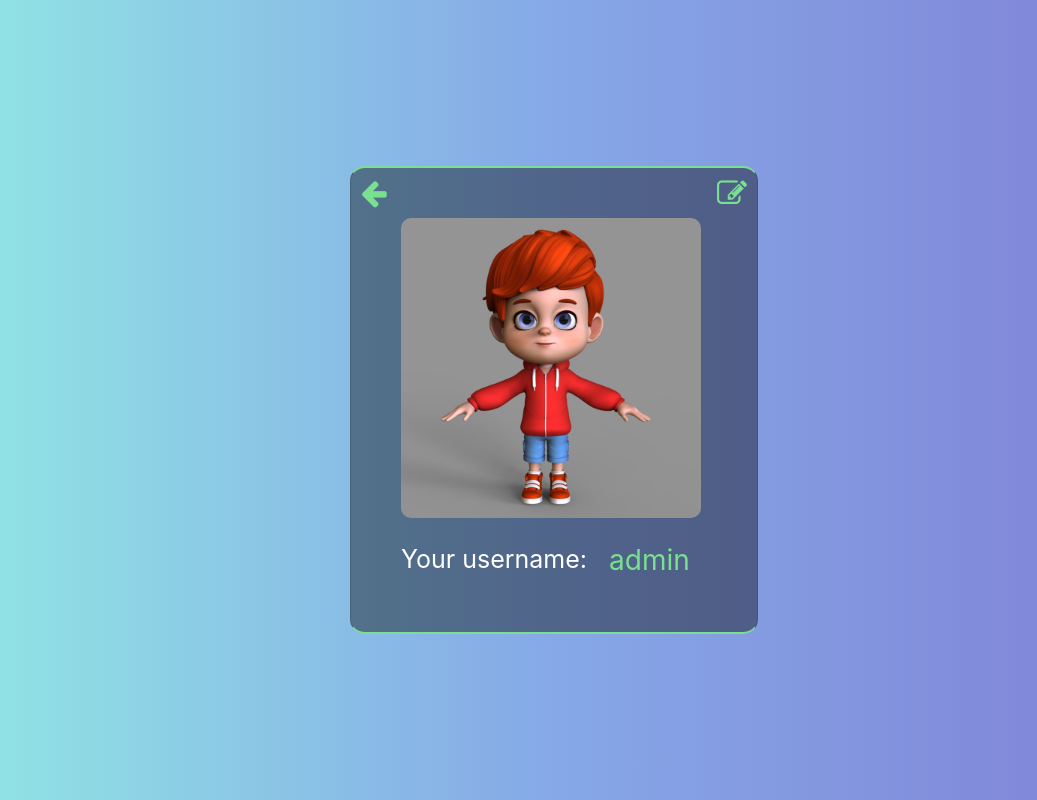
After one commit to Grayder0152/WebChat, a Django app: page /auth/profile/1/ in a window 1280 px wide. The commit adds this page. Shown: the whole page, without its empty margins (86-1123 px from the left). Run offline with Django 3.2, Linux system fonts and the light colour scheme; a user stored in the database is signed in; data comes from the database, SQL or seed files in the repository; both versions use the stored data as it was after the commit; some libraries are stand-ins or nearby versions; some web fonts are replaced.

Commit message:
add Validator for registration and add User Profile

```diff
--- a/chat/routing.py
+++ b/chat/routing.py
@@ -5,4 +5,6 @@ from . import consumers
 websocket_urlpatterns = [
     re_path('ws/chat/', consumers.ChatConsumer.as_asgi()),
     re_path('ws/status/', consumers.StatusConsumer.as_asgi()),
+    re_path('ws/registration/', consumers.RegistrationConsumer.as_asgi()),
+
 ]
--- a/static/css/main.css
+++ b/static/css/main.css
@@ -11,7 +11,7 @@ section{
 	justify-content: center;
 	align-items: center;
 }
-form{
+form.card{
 	width: max-content;
 	padding: 40px 100px;
 	align-items: center;
@@ -23,27 +23,30 @@ h1{
 	color: #fff;
 	margin-bottom: 40px;
 }
-input{
+form.card input{
 	background: transparent;
 	border: 0;
 	border-bottom: 2px solid #82ccdd;
 	color: #fff;
 	outline: none;
-	margin-bottom: 30px;
+	margin-top: 30px;
 	border-radius: 5px;
 	padding: 10px;
 }
-input:focus{
-	border-color: #78e08f;
+.valid{
+	border-color: #78e08f!important;
 }
-button.send{
+form.card button.send,
+#save-button{
 	background: transparent;
 	border: 2px solid #fff;
 	font-size: 18px;
 	padding: 5px 35px;
 	border-radius: 10px;
+	margin-top: 30px;
 	color: #fff;
 	transition: 0.5s;
+
 }
 a{
 	text-decoration: underline;
@@ -53,6 +56,20 @@ a{
 a:hover{
 	color: #78e08f;
 	text-decoration: none;
+}
+form span.error{
+    font-size: 12px;
+    color: #fff;
+    margin-top: 5px;
+    display: none;
+}
+.invalid{
+	border-bottom: 2px solid red!important;
+
+}
+.disabled{
+	border: 2px solid #ffffff42!important;
+	color: #ffffff42!important;
 }
 .card{
 	border-radius: 15px !important;
@@ -77,7 +94,8 @@ a:hover{
 .js-labelFile:hover,
 .js-labelFile:focus,
 .has-file,
-button.send:hover{
+button.send:hover,
+#save-button:hover{
 	color:#78e08f;
 	border-color:#78e08f
 }
@@ -94,3 +112,57 @@ button.send:hover{
 	text-overflow:ellipsis;
 	white-space:nowrap;
 }
+
+
+.user_profile{
+	padding: 50px;
+	position: relative;
+}
+.active{
+	border-bottom: 2px solid #82ccdd!important;
+	color: #82ccdd!important;
+}
+#change-button,
+#back-button{
+	position: absolute;
+	top: 10px;
+	right: 10px;
+	font-size: 30px!important;
+	color: #78e08f;
+	cursor: pointer;
+}
+#back-button{
+	right: auto;
+	left: 10px;
+}
+.user_avatar{
+	max-width: 300px;
+	border-radius: 10px;
+}
+.user_profile div{
+	display: flex;
+	justify-content: center;
+	align-items: center;
+	gap: 20px;
+	margin-top: 20px;
+}
+.user_profile label{
+	color: #fff;
+	margin: 0;
+	font-size: 25px;
+}
+.user_profile input{
+	width: 100px;
+	background: transparent;
+	color: #78e08f;
+	font-size: 28px;
+	border: 0;
+	outline: none;
+}
+#change-form{
+	display: flex;
+	justify-content: center;
+	align-items: center;
+	flex-flow: column;
+	gap: 30px;
+}
--- a/templates/chat/chat.html
+++ b/templates/chat/chat.html
@@ -18,13 +18,13 @@
                     <div class="d-flex bd-highlight">
                         <div class="user_info">
                             <span>WebChat</span>
-                            <p><span>{{ chat_users_count }}</span> Users | <span>{{ chat_users_online }}</span> Online | <span id='count_messages'>{{ messages_list|length }}</span> Messages</p>
+                            <p><span id="count_users">{{ chat_users_count }}</span> Users | <span id="count_online_users">{{ chat_users_online }}</span> Online | <span id='count_messages'>{{ messages_list|length }}</span> Messages</p>
                         </div>
                     </div>
                     <span id="action_menu_btn"><i class="fas fa-ellipsis-v"></i></span>
                     <div class="action_menu">
                         <ul>
-                            <li id='user'><i class="fas fa-user-circle"></i>{{ request.user.username }}</li>
+                            <li id='user'><a href="{% url 'user_profile' pk=request.user.id %}"><i class="fas fa-user-circle"></i>{{ request.user.username }}</a></li>
                             <li><a href="{% url 'user_logout' %}" id="logout-button"><i class="fas fa-ban"></i>Logout</a></li>
                         </ul>
                     </div>
--- /dev/null
+++ b/templates/user/profile.html
@@ -0,0 +1,35 @@
+{% extends 'base.html' %}
+{% load static %}
+{% block title %}| Profile{% endblock %}
+
+{% block content %}
+<link rel="stylesheet" type="text/css" href="{% static 'css/main.css' %}">
+<link rel="stylesheet" href="https://maxcdn.bootstrapcdn.com/font-awesome/4.5.0/css/font-awesome.min.css">
+
+<section>
+    <div class="card user_profile">
+        <a href="{% url 'chat' %}"><i class="fa fa-arrow-left" id="back-button" aria-hidden="true"></i></a>
+        <i class="fa fa-pencil-square-o" id="change-button" aria-hidden="true" title="Change data"></i>
+        <img src="{{ user.avatar.url }}" alt="" class="user_avatar">
+        <form method="POST" action="{% url 'change_user_data' %}" id="change-form">
+            {% csrf_token %}
+            <div>
+                <label for="username">Your username: </label>
+                <input type="text" id="username" value="{{ user.username }}" name='username' disabled>
+            </div>
+
+        </form>
+    </div>
+</section>
+{% endblock %}
+{% block script %}
+    <script type="text/javascript">
+        $(document).ready(function(){
+            $('#change-button').click(function(){
+                $('#username').removeAttr('disabled').addClass('active').focus();
+                $(this).remove();
+                $('#change-form').append('<button type="submit" id="save-button">Save</button>');
+            })
+        });
+    </script>
+{% endblock %}
--- a/user/urls.py
+++ b/user/urls.py
@@ -5,5 +5,6 @@ urlpatterns = [
     path('registration/', views.RegistrationUserFormView.as_view(), name='user_registration'),
     path('login/', views.LoginUserFormView.as_view(), name='user_login'),
     path('logout/', views.LogoutView.as_view(), name='user_logout'),
-
+    path('profile/<int:pk>/', views.ProfileView.as_view(), name='user_profile'),
+    path('change-data/', views.change_user_data, name='change_user_data'),
 ]
--- a/user/views.py
+++ b/user/views.py
@@ -1,9 +1,16 @@
 from .forms import RegistrationUserForm, LoginUserForm
 from .models import ChatUser
-from django.http import HttpResponseRedirect
+from django.http import HttpResponseRedirect, JsonResponse
 from django.views.generic.edit import FormView
 from django.contrib.auth import login, logout
-from django.views.generic.base import View
+from django.views.generic import View, DetailView
+
+
+def change_user_data(request):
+    user = request.user
+    user.username = request.POST.get('username', user.username)
+    user.save()
+    return HttpResponseRedirect(request.META.get('HTTP_REFERER'))
 
 
 class RegistrationUserFormView(FormView):
@@ -17,6 +24,16 @@ class RegistrationUserFormView(FormView):
             password=self.request.POST.get('password')
         )
         return super().form_valid(form)
+
+    def get(self, request, *args, **kwargs):
+        username = request.GET.get('username')
+        if username is not None:
+            data = {'exists': False}
+
+            if ChatUser.objects.filter(username=username):
+                data = {'exists': True}
+            return JsonResponse(data)
+        return super().get(request, *args, **kwargs)
 
 
 class LoginUserFormView(FormView):
@@ -46,3 +63,14 @@ class LogoutView(View):
         request.user.save()
         logout(request)
         return HttpResponseRedirect("/")
+
+
+class ProfileView(DetailView):
+    model = ChatUser
+    template_name = 'user/profile.html'
+    context_object_name = 'user'
+
+    def get(self, request, *args, **kwargs):
+        if request.user.id != kwargs.get('pk'):
+            return HttpResponseRedirect('/')
+        return super().get(request, *args, **kwargs)
```
Also changed, not shown: chat/consumers.py (+29 -21 lines), static/js/chat.js (+12 -3 lines), static/js/status-socket.js (+4 -5 lines), templates/user/registration.html (+77 -0 lines), user/forms.py (+0 -17 lines), db.sqlite3.
